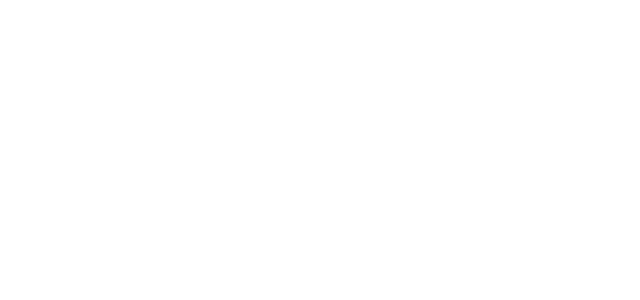
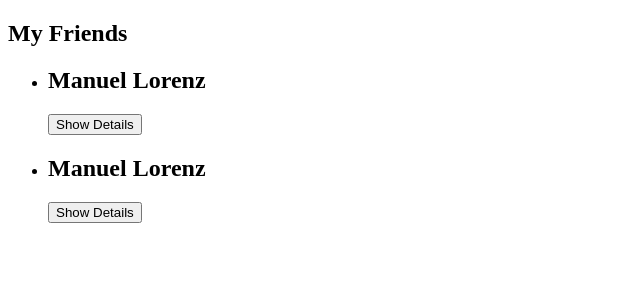
Before and after one commit to Thirdbot/vue-first-app-learning, a Vue app: page / in a window 1280 px wide. Shown: the top 300 px of the page, without its empty margins (0-640 px from the left). Built offline with nearby package versions, Linux system fonts and the light colour scheme.

Commit message:
first-component

```diff
--- a/src/App.vue
+++ b/src/App.vue
@@ -2,6 +2,8 @@
     <section>
         <h2>My Friends</h2>
         <ul>
+            <friend-contact></friend-contact>
+            <friend-contact></friend-contact>
         </ul>
     </section>
 </template>
--- /dev/null
+++ b/src/components/FriendContact.vue
@@ -0,0 +1,31 @@
+<template>
+    <li>
+        <h2>{{ friend.name }}</h2>
+        <button @click="toggleDetail">Show Details</button>
+        <ul v-if="detailAreVisible">
+            <li><strong>Phone:</strong>{{ friend.phone }}</li>
+            <li><strong>Email:</strong>{{ friend.email }}</li>
+        </ul>
+    </li>
+</template>
+
+<script>
+export default {
+    data(){
+        return {
+            detailAreVisible:false,
+            friend:{
+                id:'manuel',
+                name:'Manuel Lorenz',
+                phone:'01234567890',
+                email:'manuel@localhost.com'
+            },
+        };
+    },
+    methods:{
+        toggleDetail(){
+            this.detailAreVisible = !this.detailAreVisible;
+        }
+    }
+};
+</script>
--- a/src/main.js
+++ b/src/main.js
@@ -1,4 +1,8 @@
 import { createApp } from 'vue';
 import App from './App.vue';
+import FriendContact from './components/FriendContact.vue';
+const app = createApp(App);
 
-createApp({App}).mount('#app');
+app.component('friend-contact',FriendContact);
+
+app.mount('#app');
```
